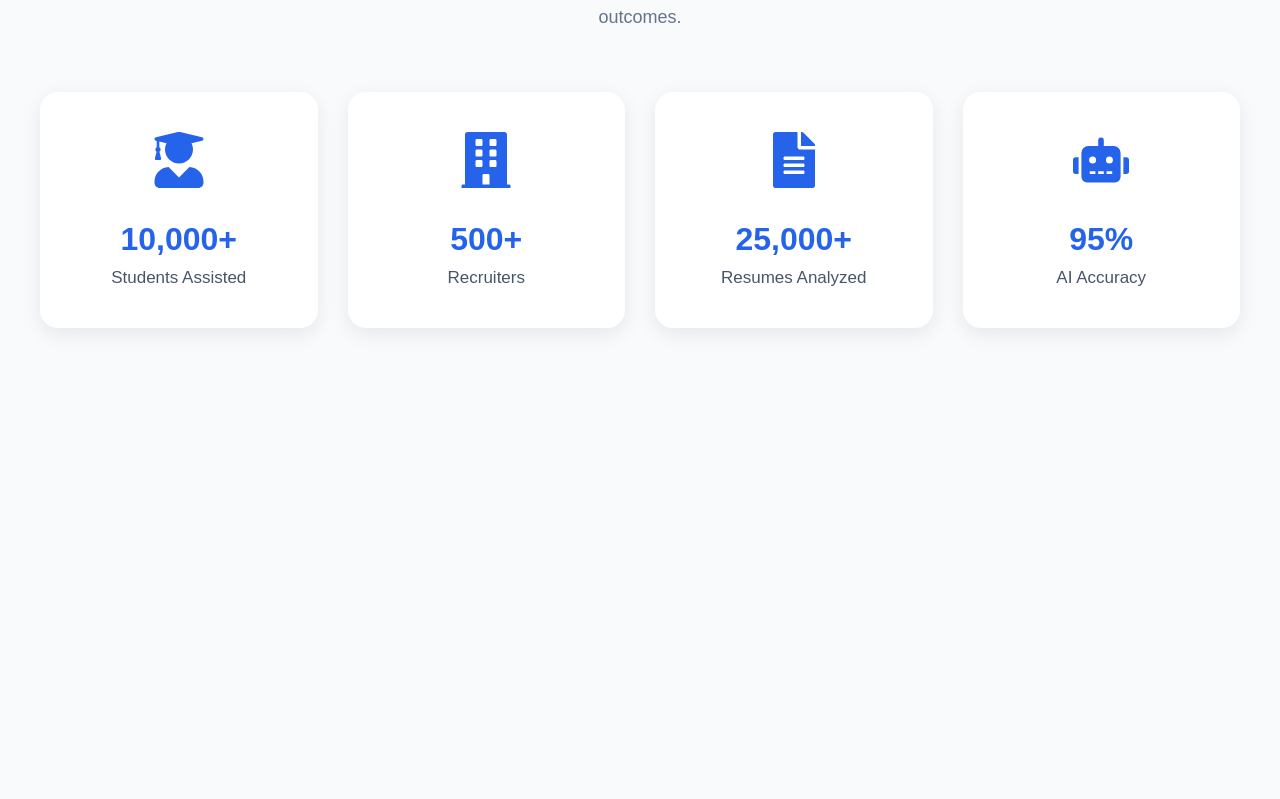
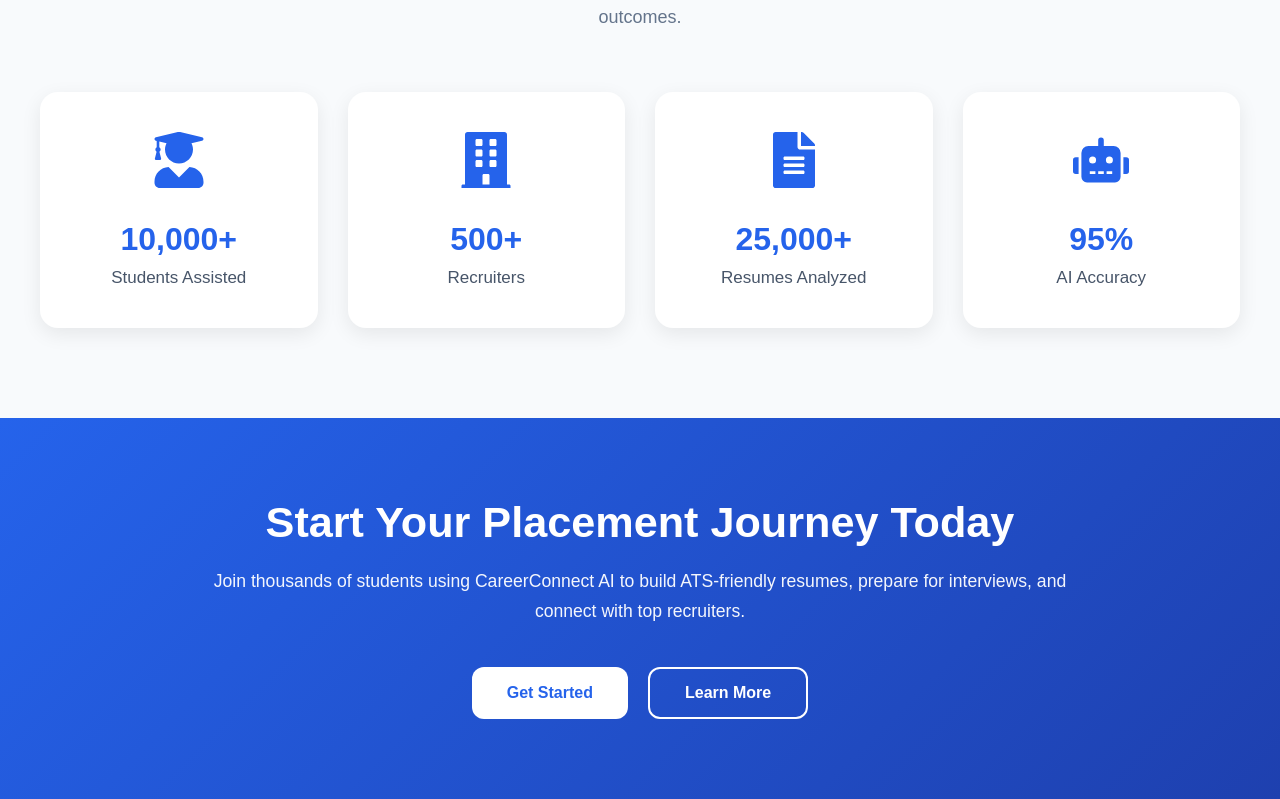
Before and after one commit to Shivarohithg/career-connect, a React app in the folder frontend/: page / in a window 1280 px wide. Shown: the part 2688-3487 px from the top of the page. Before the commit the page ends 3106 px from the top, so only its background shows below. Built offline with nearby package versions, Linux system fonts and the light colour scheme; the HTML template or start-up script is replaced by a standard one.

Commit message:
Add call-to-action section to landing page

```diff
--- /dev/null
+++ b/frontend/src/components/CTA/CTA.jsx
@@ -0,0 +1,31 @@
+import styles from "./CTA.module.css";
+
+function CTA() {
+  return (
+    <section className={styles.cta}>
+      <div className={styles.container}>
+
+        <h2>Start Your Placement Journey Today</h2>
+
+        <p>
+          Join thousands of students using CareerConnect AI to build
+          ATS-friendly resumes, prepare for interviews, and connect with
+          top recruiters.
+        </p>
+
+        <div className={styles.buttons}>
+          <button className={styles.primaryBtn}>
+            Get Started
+          </button>
+
+          <button className={styles.secondaryBtn}>
+            Learn More
+          </button>
+        </div>
+
+      </div>
+    </section>
+  );
+}
+
+export default CTA;
--- /dev/null
+++ b/frontend/src/components/CTA/CTA.module.css
@@ -0,0 +1,64 @@
+.cta{
+    padding: 80px 20px;
+    background: linear-gradient(135deg,#2563eb,#1e40af);
+}
+
+.container{
+    max-width: 900px;
+    margin: auto;
+    text-align: center;
+    color: white;
+}
+
+.container h2{
+    font-size: 2.7rem;
+    margin-bottom: 20px;
+}
+
+.container p{
+    font-size: 1.1rem;
+    line-height: 1.7;
+    margin-bottom: 40px;
+    opacity: .95;
+}
+
+.buttons{
+    display:flex;
+    justify-content:center;
+    gap:20px;
+    flex-wrap:wrap;
+}
+
+.primaryBtn{
+    padding:15px 35px;
+    border:none;
+    border-radius:12px;
+    background:white;
+    color:#2563eb;
+    font-size:1rem;
+    font-weight:600;
+    cursor:pointer;
+    transition:.3s;
+}
+
+.primaryBtn:hover{
+    transform:translateY(-3px);
+    box-shadow: 0 10px 20px rgba(0,0,0,0.15);
+}
+
+.secondaryBtn{
+    padding:15px 35px;
+    border:2px solid white;
+    border-radius:12px;
+    background:transparent;
+    color:white;
+    font-size:1rem;
+    font-weight:600;
+    cursor:pointer;
+    transition:.3s;
+}
+
+.secondaryBtn:hover{
+    background:white;
+    color:#2563eb;
+}
--- a/frontend/src/pages/Home/Home.jsx
+++ b/frontend/src/pages/Home/Home.jsx
@@ -3,6 +3,7 @@
 import Companies from "../../components/Companies/Companies";
 import AIFeatures from "../../components/AIFeatures/AIFeatures";
 import Statistics from "../../components/Statistics/Statistics";
+import CTA from "../../components/CTA/CTA";
 
 function Home() {
   return (
@@ -12,6 +13,7 @@
       <Companies />
       <AIFeatures />
       <Statistics />
+      <CTA />
     </>
   );
 }
```
